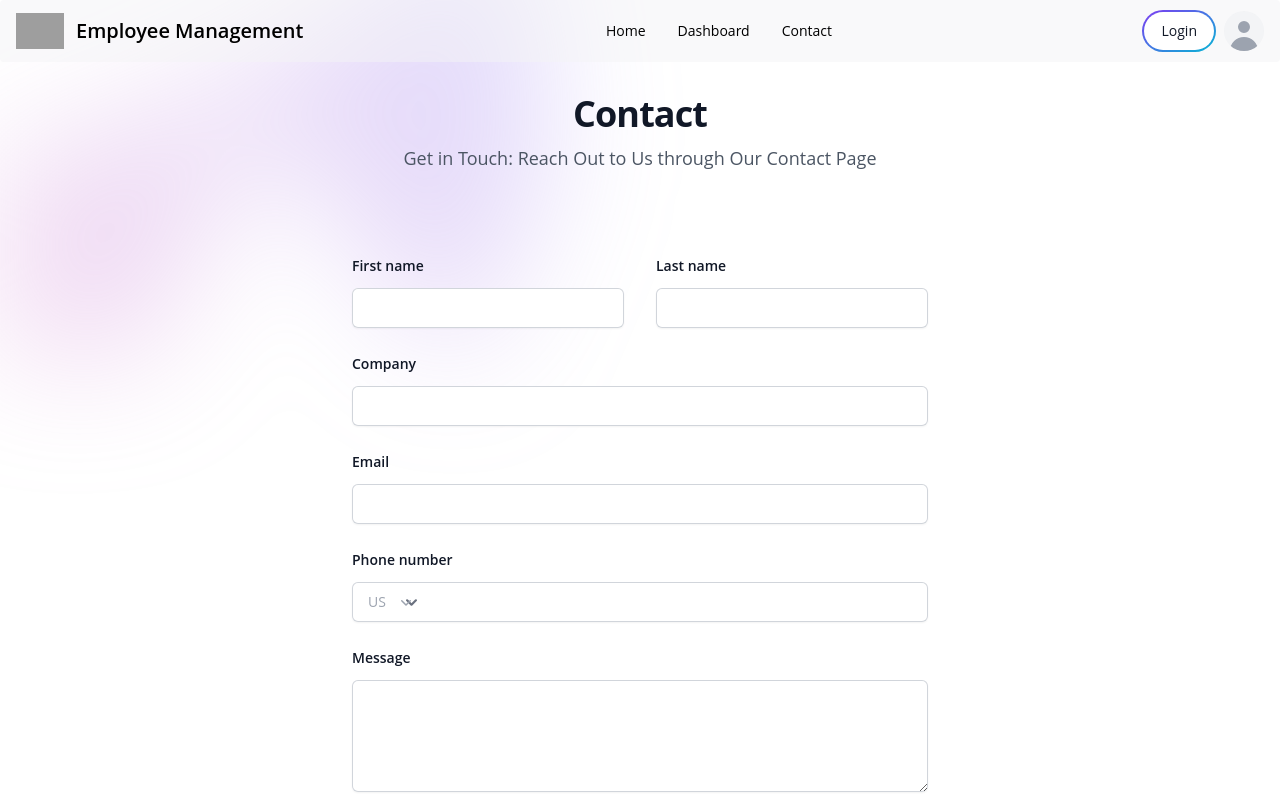
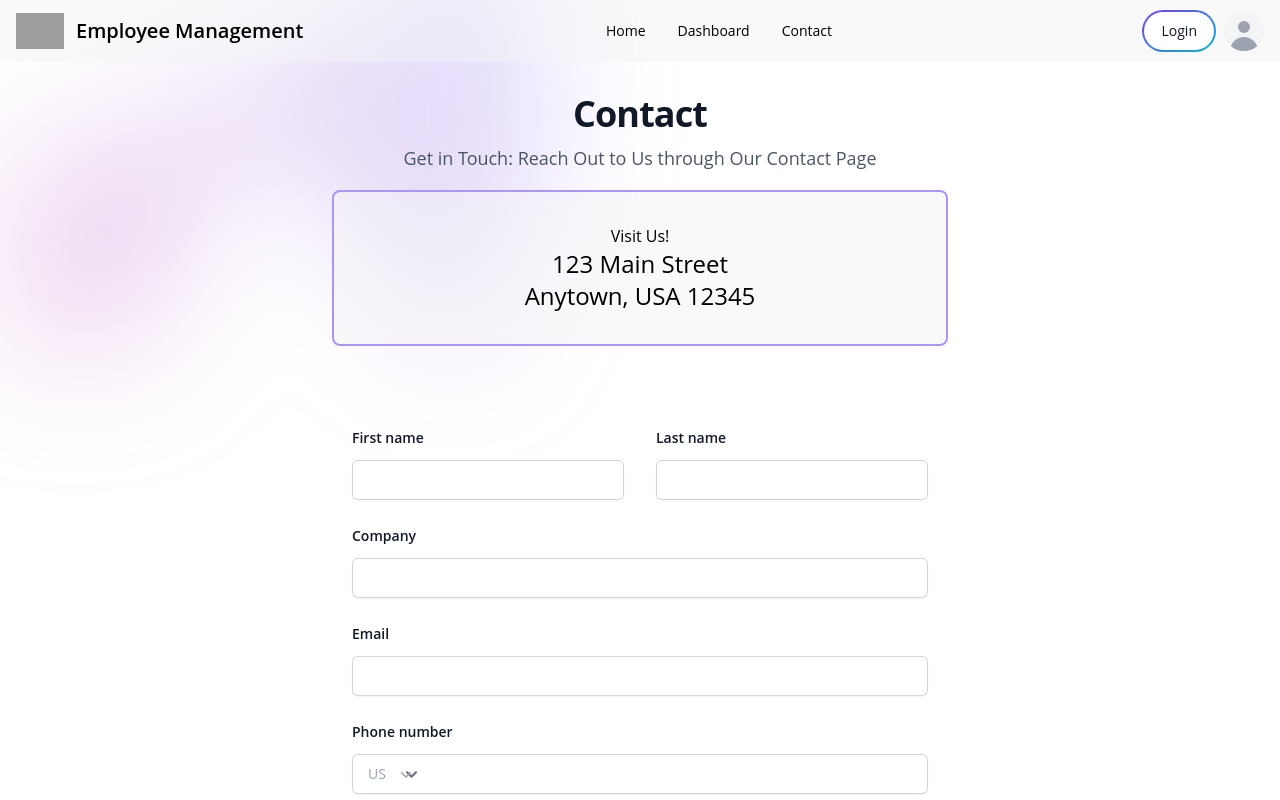
Before and after one commit to Hanifc56/employee-management, a React (Vite) app: page /contact in a window 1280 px wide. Shown: the top 800 px of the page. Built offline with nearby package versions, Linux system fonts and the light colour scheme; no server answers; grey boxes are pictures that could not be loaded.

Commit message:
dummy adress added to contact

```diff
--- a/src/Pages/ContactUs/Contact.jsx
+++ b/src/Pages/ContactUs/Contact.jsx
@@ -40,10 +40,14 @@ const Contact = () => {
             Get in Touch: Reach Out to Us through Our Contact Page
           </p>
         </div>
-        <form
-          onSubmit={handlleForm}
-          className="mx-auto mt-16 max-w-xl sm:mt-20"
-        >
+        <div className="lg:w-1/2 md:w-3/4 mx-auto text-center mt-4 p-8 bg-gray-100 hero-overlay bg-opacity-50 border-2 border-purple-400  rounded-lg">
+          <p>Visit Us!</p>
+          <h1 className="text-2xl ">
+            123 Main Street <br />
+            Anytown, USA 12345
+          </h1>
+        </div>
+        <form onSubmit={handlleForm} className="mx-auto mt-8 max-w-xl sm:mt-20">
           <div className="grid grid-cols-1 gap-x-8 gap-y-6 sm:grid-cols-2">
             <div>
               <label
--- /dev/null
+++ b/src/Pages/Dashboard/HrDeshbord/Details.jsx
@@ -0,0 +1,13 @@
+const Details = () => {
+  return (
+    <div>
+      <div>
+        <h1 className="py-8 font-semibold text-2xl text-center">
+          Employee Details
+        </h1>
+      </div>
+    </div>
+  );
+};
+
+export default Details;
--- a/src/Pages/Dashboard/HrDeshbord/EmployeeList.jsx
+++ b/src/Pages/Dashboard/HrDeshbord/EmployeeList.jsx
@@ -10,6 +10,7 @@ import {
   HiXCircle,
 } from "react-icons/hi";
 import Swal from "sweetalert2";
+import { Link } from "react-router-dom";
 
 const EmployeeList = () => {
   const axiosSecure = useAxiosSecure();
@@ -94,10 +95,12 @@ const EmployeeList = () => {
                   </Button>
                 </Table.Cell>
                 <Table.Cell>
-                  <Button color="gray">
-                    <HiExclamationCircle className=" h-4 w-4" />
-                    Details
-                  </Button>
+                  <Link to={`details/:${employee._id}`}>
+                    <Button color="gray">
+                      <HiExclamationCircle className=" h-4 w-4" />
+                      Details
+                    </Button>
+                  </Link>
                 </Table.Cell>
               </Table.Row>
             ))}
--- a/src/Pages/Dashboard/HrDeshbord/Progress.jsx
+++ b/src/Pages/Dashboard/HrDeshbord/Progress.jsx
@@ -1,7 +1,9 @@
 const Progress = () => {
   return (
     <div>
-      <h1>Progress Page</h1>
+      <h1 className="py-8 font-semibold text-2xl text-center">
+        Employee Progress
+      </h1>
     </div>
   );
 };
--- a/src/Routes/Routes.jsx
+++ b/src/Routes/Routes.jsx
@@ -11,6 +11,7 @@ import PrivetRoutes from "./PrivetRoute";
 import AllEmployeList from "../Pages/Dashboard/AdminDeshboard/AllEmployeList";
 import Progress from "../Pages/Dashboard/HrDeshbord/Progress";
 import AdminRoute from "./AdminRoutes";
+import Details from "../Pages/Dashboard/HrDeshbord/Details";
 
 const Routes = createBrowserRouter([
   {
@@ -53,6 +54,10 @@ const Routes = createBrowserRouter([
         element: <EmployeeList></EmployeeList>,
       },
       {
+        path: "employee_list/details/:id",
+        element: <Details></Details>,
+      },
+      {
         path: "progress",
         element: <Progress></Progress>,
       },
```
